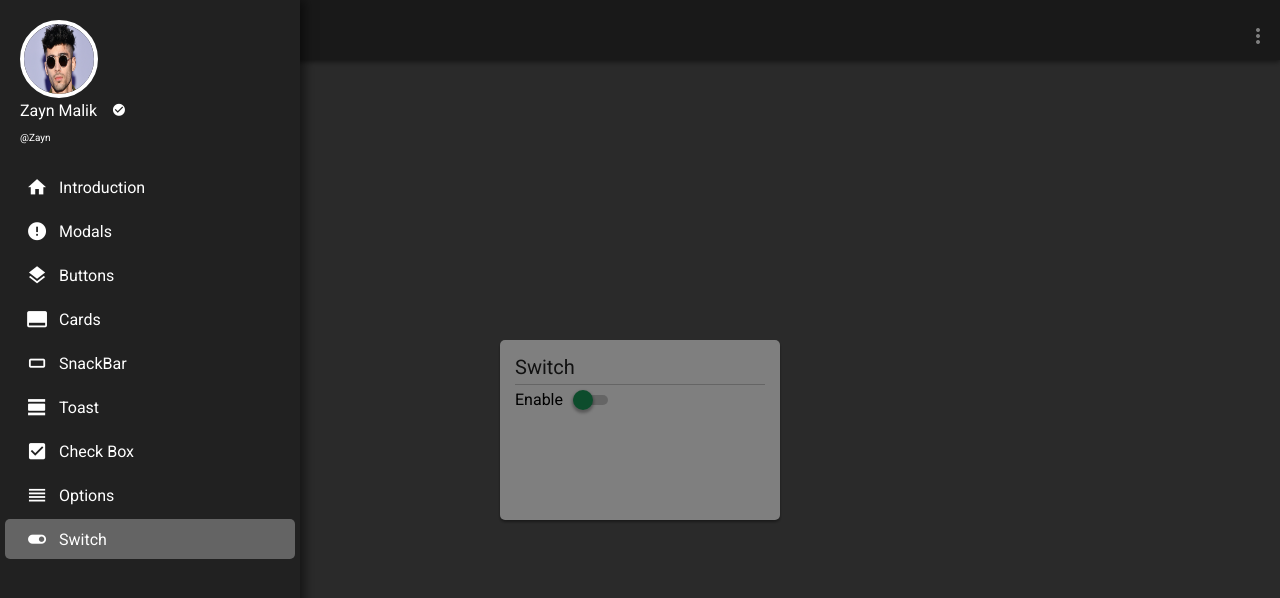
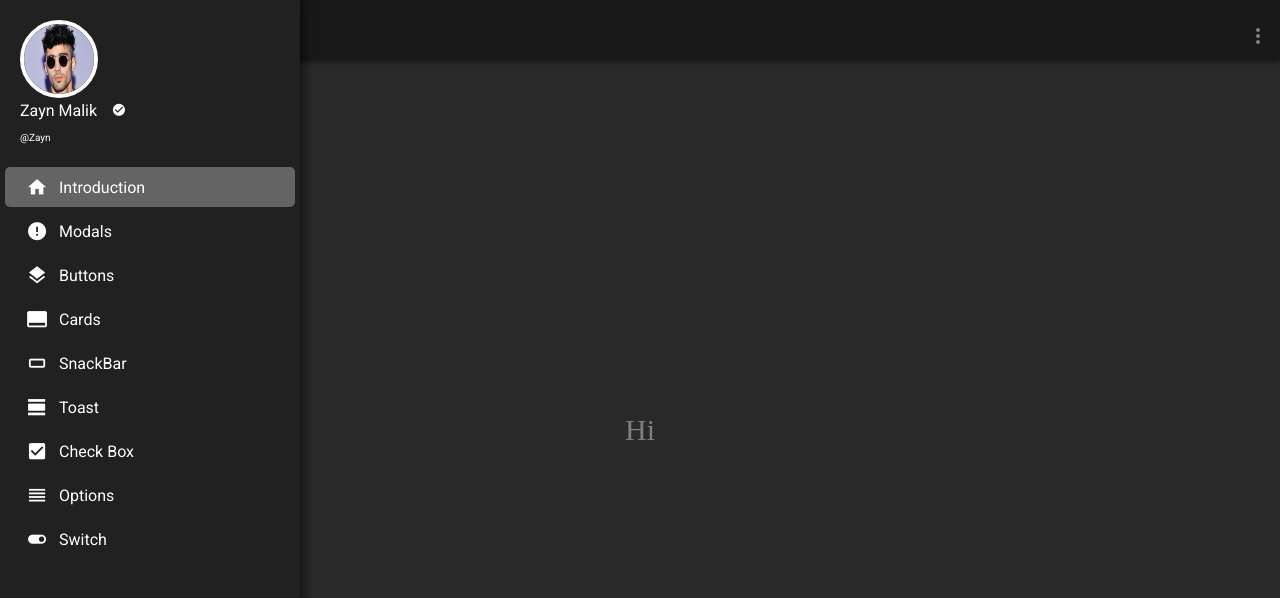
Before and after one commit to shan-github/Material-Components, a plain HTML site: page index.html in a window 1280 px wide. Both pictures are taken after a click on the element 30 px from the left and 29 px from the top of the page. Drawn offline with nearby package versions, Linux system fonts and the light colour scheme.

Commit message:
Update index.html

```diff
--- a/index.html
+++ b/index.html
@@ -48,7 +48,7 @@
             <!-- <div class="drawer-mask"></div> -->
         </div>
         <ul>
-            <li class='' id='intro'>
+            <li class='active' id='intro'>
                 <i class="material-icons  icons-small">home</i>
                 Introduction
             </li>
@@ -80,7 +80,7 @@
                 <i class="material-icons icons-small">reorder</i>
                 Options
             </li>
-            <li class='active' id='switch'>
+            <li class='' id='switch'>
                 <i class="material-icons icons-small">toggle_on</i>
                 Switch
             </li>
```
